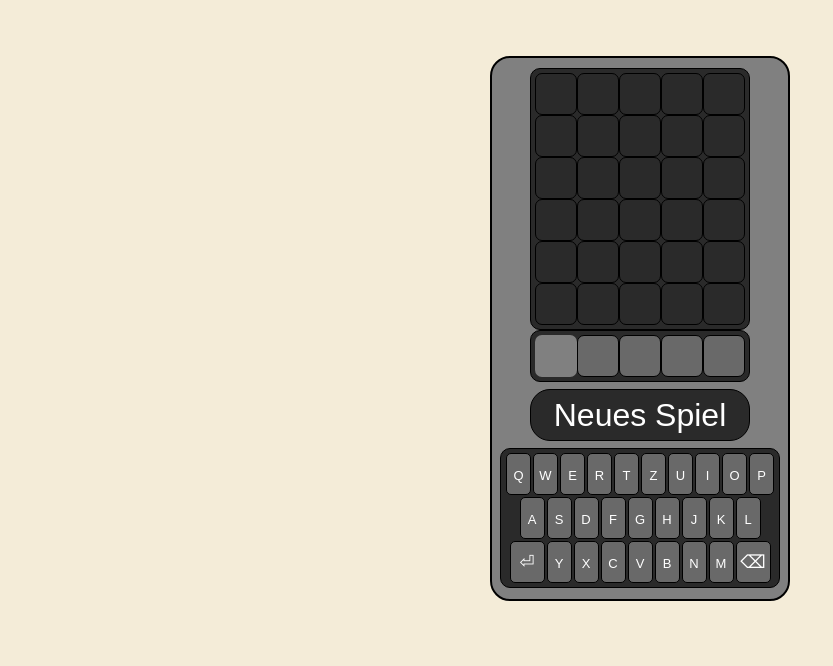
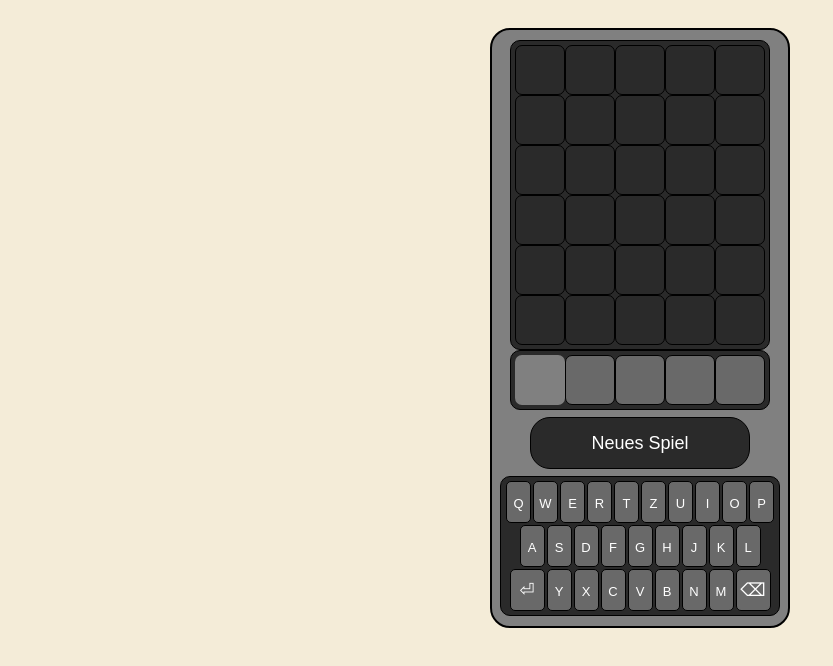
Before and after one commit to Team-Wurstwasser/Wordlefant, a plain HTML site: page index.html in a window 1280 px wide. Shown: the part 102-768 px from the top of the page, without its empty margins (0-833 px from the left). Drawn offline with Linux system fonts and the light colour scheme; no server answers.

Commit message:
Format Änderungen (#9)

```diff
--- a/style.css
+++ b/style.css
@@ -13,8 +13,8 @@ body {
 }
 
 .anzeige {
-    width: 220px;
-    height: 262px;
+    width: 260px;
+    height: 310px;
     background-color:rgba(0, 0, 0, 0.67);
     border: 1px solid #000000;
     border-radius: 10px;
@@ -33,8 +33,8 @@ body {
 }
 
 .anzeige tr td{
-    width: 42px;
-    height: 42px;
+    width: 50px;
+    height: 50px;
     font-size: xx-large;
     text-align: center;
     font-variant: small-caps;
@@ -50,8 +50,8 @@ body {
 }
 
 .txtinpt {
-    width: 220px;
-    height: 52px;
+    width: 260px;
+    height: 60px;
     display: flex;
     gap: 0px;
     background-color: rgba(0, 0, 0, 0.67);
@@ -62,8 +62,8 @@ body {
 }
 
 .input {
-    width: 42px;
-    height: 42px;
+    width: 50px;
+    height: 50px;
     font-size:xx-large;
     text-align: center;
     font-variant: small-caps;
@@ -88,15 +88,14 @@ body {
     font-size: large;
     font-family: Arial;
     cursor: pointer;
-    font-size: xx-large;
     margin-top: 7px;
     margin-bottom: 7px;
 }
-.reset:active { background-color: dimgray; border: 1px solid #000000; }
+.reset:hover { background-color: rgba(0, 0, 0, 0.42); border: 1px solid #000000; }
 
 .wordle {
     width: 300px;
-    height: 545px;
+    height: 600px;
     background-color: gray;
     border: 2px solid #000000;
     border-radius: 20px;
@@ -159,6 +158,8 @@ body {
     cursor: pointer;
 }
 
+.key:hover, .big_key:hover { background-color: gray; border: 1px solid #000000; }
+
 .game-container {
     display: flex;
     width: 100%;
@@ -203,4 +204,10 @@ body {
 @media (max-width: 800px) {
     .logo-text { display: none; }
     .header-container { margin-top: 10px; }
+    .logo { height: 40px; width: 40px; }
+    .anzeige{width: 220px; height: 262px;}
+    .anzeige tr td, .input{width: 42px; height: 42px;}
+    .txtinpt{width: 220px; height: 52px;}
+    .reset{height: 50px;}
+    .wordle{height: 545px;}
 }
```
